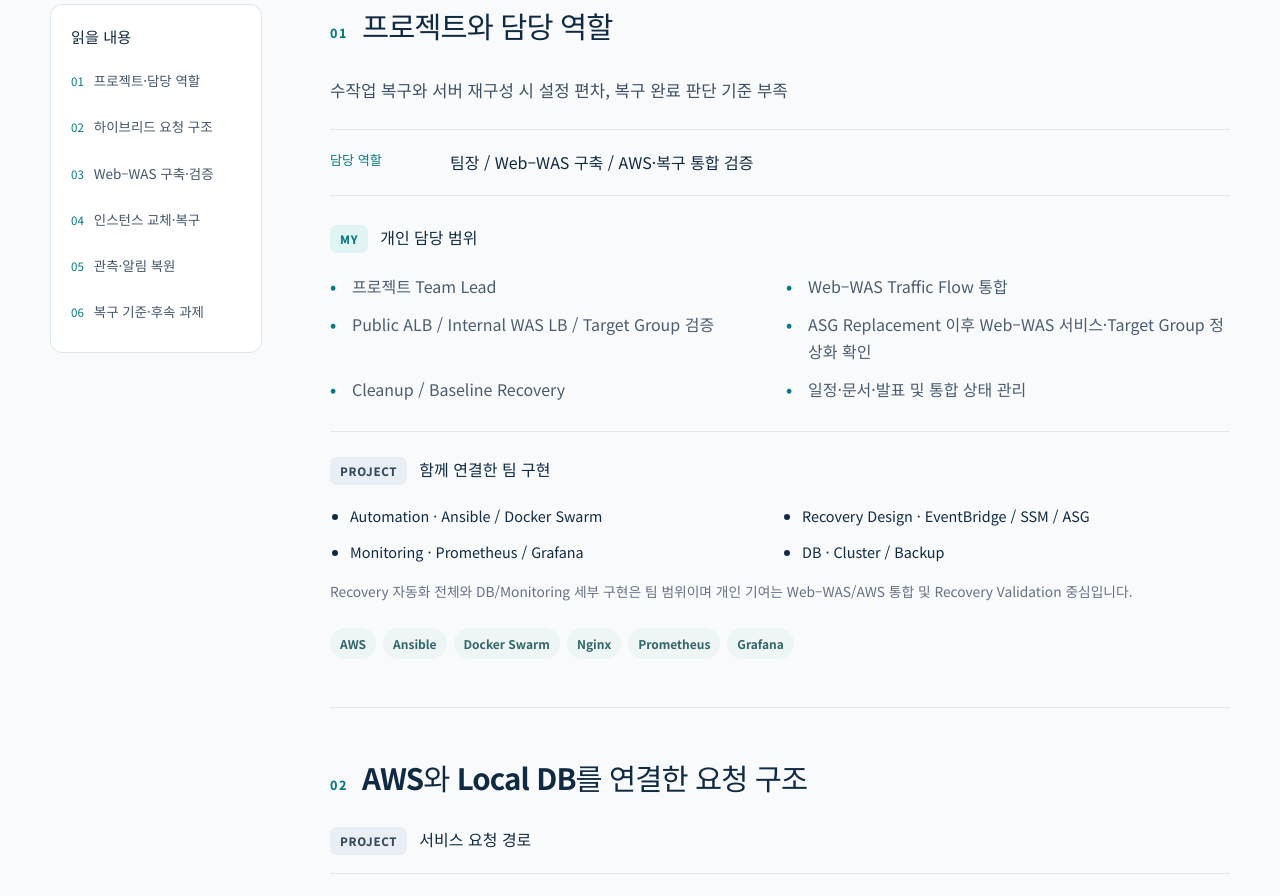
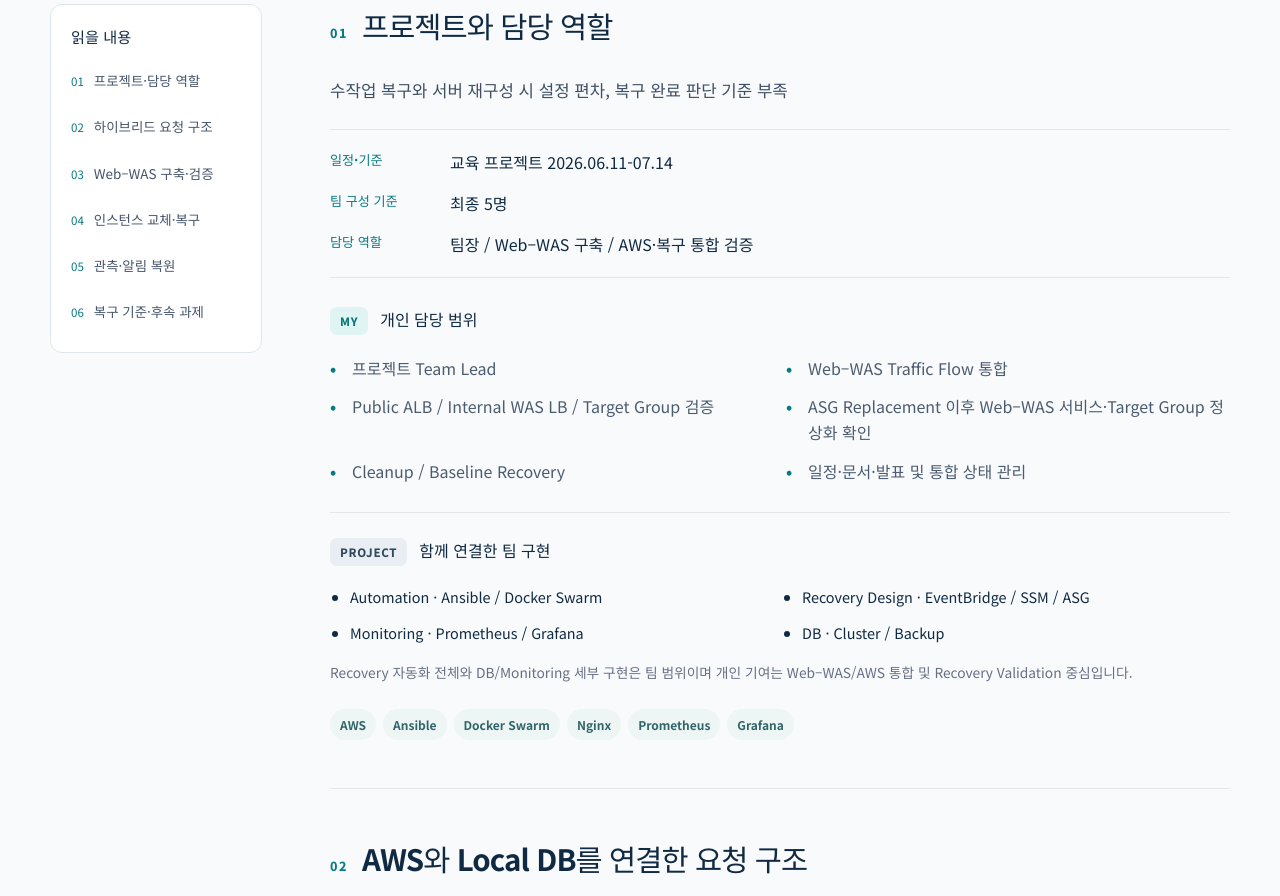
Before and after one commit to wkfkeha784-pixel/cloud-infra-portfolio, a React (Vite) app: page /projects/bluebell in a window 1280 px wide. Shown: the part 900-1796 px from the top of the page. Built offline with nearby package versions, Linux system fonts and the light colour scheme.

Commit message:
feat: show scoped project dates, team context and personal roles

```diff
--- /dev/null
+++ b/src/components/ProjectMetadata.tsx
@@ -0,0 +1,21 @@
+import type { Project } from '../data/projects'
+import '../styles/project-metadata.css'
+
+export default function ProjectMetadata({ project }: { project: Project }) {
+  return (
+    <dl className="project-metadata" aria-label="프로젝트 일정·팀 구성·담당 역할">
+      <div>
+        <dt>일정·기준</dt>
+        <dd>{project.metadata.timeline}</dd>
+      </div>
+      <div>
+        <dt>팀 구성 기준</dt>
+        <dd>{project.metadata.team}</dd>
+      </div>
+      <div>
+        <dt>담당 역할</dt>
+        <dd>{project.metadata.role ?? project.home.role}</dd>
+      </div>
+    </dl>
+  )
+}
--- a/src/data/projects.ts
+++ b/src/data/projects.ts
@@ -26,6 +26,11 @@ export type Project = {
   subtitle: string
   problem: string
   role: string
+  metadata: {
+    timeline: string
+    team: string
+    role?: string
+  }
   summary: string
   tags: string[]
   home: {
@@ -59,6 +64,11 @@ export const projects: Project[] = [
     slug: 'durian',
     order: '01',
     name: 'Team Durian',
+    metadata: {
+      timeline: '2026.07.15-08.18',
+      team: '최종 3명',
+      role: '팀원 · Kafka/KEDA·모니터링·복구 검증',
+    },
     subtitle: '수강신청 폭주 대응을 위한 대기열 오토스케일링 플랫폼',
     problem: '갑작스러운 수강신청 요청이 애플리케이션과 DB로 한꺼번에 전달되는 상황',
     role: 'Kubernetes·Redis/Kafka/KEDA 운영 / 모니터링 인수·재구성 / Terraform 복구 검증',
@@ -184,6 +194,10 @@ export const projects: Project[] = [
     slug: 'bluebell',
     order: '02',
     name: 'Bluebell',
+    metadata: {
+      timeline: '교육 프로젝트 2026.06.11-07.14',
+      team: '최종 5명',
+    },
     subtitle: 'AWS Web/WAS + Local DB 하이브리드 3-Tier 인프라',
     problem: '수작업 복구와 서버 재구성 시 설정 편차, 복구 완료 판단 기준 부족',
     role: '팀장 / Web–WAS 구축 / AWS·복구 통합 검증',
@@ -311,6 +325,11 @@ export const projects: Project[] = [
     slug: 'onereport',
     order: '03',
     name: 'OneReport',
+    metadata: {
+      timeline: '2026.08.19-08.21 해커톤',
+      team: '역할표 8명 · Backend 공동 2명',
+      role: 'Backend 공동 / 도메인·DB·기관 배정·API 계약·규칙 기반 분석',
+    },
     subtitle: '복합사고 다기관 공동대응 운영 플랫폼',
     problem: '기관별 배정·상태·이력이 분리되면 전체 대응 상황을 파악하기 어려운 문제',
     role: 'Backend / 도메인·DB·기관 배정·API 계약·규칙 기반 분석',
@@ -407,6 +426,10 @@ export const projects: Project[] = [
     slug: 'labbit',
     order: '04',
     name: 'Labbit',
+    metadata: {
+      timeline: '개발 착수안 2026.09.17 · 수록 PR 10.07-10.15 · 검증 기준 2026.10.16',
+      team: '9/17 착수안 팀 구성표 8명(개발 4 / 운영 4)',
+    },
     status: 'IN PROGRESS · 2026-10-16',
     subtitle: 'OpenStack 기반 가상 실습 플랫폼',
     problem: '여러 VM을 사용하는 실습환경의 상태·권한·오류를 브라우저 화면에서 안전하게 표현해야 하는 문제',
--- a/src/pages/BluebellDetail.tsx
+++ b/src/pages/BluebellDetail.tsx
@@ -2,6 +2,7 @@ import EvidenceGuide from '../components/EvidenceGuide'
 import type { ReactNode } from 'react'
 import { Link } from 'react-router-dom'
 import Badge from '../components/Badge'
+import ProjectMetadata from '../components/ProjectMetadata'
 import { bluebellReading } from '../data/bluebellReading'
 import type { EvidenceSnapshot, Project } from '../data/projects'
 
@@ -97,7 +98,7 @@ export default function BluebellDetail({ project }: { project: Project }) {
         <div className="bluebell-content">
           <ReadingSection section={overview}>
             <p className="bluebell-intro">{project.problem}</p>
-            <dl className="bluebell-role"><dt>담당 역할</dt><dd>{project.home.role}</dd></dl>
+            <ProjectMetadata project={project} />
             <div className="bluebell-subheading"><Badge>MY</Badge><h3>개인 담당 범위</h3></div>
             <ul className="check-list bluebell-contributions">{project.myContributions.map((item) => <li key={item}>{item}</li>)}</ul>
             <div className="bluebell-team-scope">
--- a/src/pages/DurianDetail.tsx
+++ b/src/pages/DurianDetail.tsx
@@ -2,6 +2,7 @@ import EvidenceGuide from '../components/EvidenceGuide'
 import type { ReactNode } from 'react'
 import { Link } from 'react-router-dom'
 import Badge from '../components/Badge'
+import ProjectMetadata from '../components/ProjectMetadata'
 import { durianReading, type EvidenceSnapshot, type Project } from '../data/projects'
 
 type ReadingSection = typeof durianReading.sections[number]
@@ -102,10 +103,7 @@ export default function DurianDetail({ project }: { project: Project }) {
         <div className="durian-content">
           <CaseSection section={overview}>
             <p className="durian-intro">{project.problem}</p>
-            <dl className="durian-role">
-              <dt>담당 역할</dt>
-              <dd>{project.home.role}</dd>
-            </dl>
+            <ProjectMetadata project={project} />
             <div className="durian-subheading"><Badge>MY</Badge><h3>개인 담당 범위</h3></div>
             <ul className="check-list durian-contributions">
               {project.myContributions.map((item) => <li key={item}>{item}</li>)}
--- a/src/pages/LabbitDetail.tsx
+++ b/src/pages/LabbitDetail.tsx
@@ -2,6 +2,7 @@ import EvidenceGuide from '../components/EvidenceGuide'
 import type { ReactNode } from 'react'
 import { Link } from 'react-router-dom'
 import Badge from '../components/Badge'
+import ProjectMetadata from '../components/ProjectMetadata'
 import { labbitReading } from '../data/labbitReading'
 import type { EvidenceSnapshot, Project } from '../data/projects'
 import '../styles/labbit.css'
@@ -68,7 +69,7 @@ export default function LabbitDetail({ project }: { project: Project }) {
         <div className="bluebell-content">
           <ReadingSection section={overview}>
             <p className="bluebell-intro">{project.problem}</p>
-            <dl className="bluebell-role"><dt>담당 역할</dt><dd>{project.role}</dd></dl>
+            <ProjectMetadata project={project} />
             <div className="bluebell-subheading"><Badge>MY</Badge><h3>개인 담당 범위</h3></div>
             <ul className="check-list bluebell-contributions">{project.myContributions.map((item) => <li key={item}>{item}</li>)}</ul>
             <div className="tags" aria-label="Labbit 기술 스택">{project.tags.map((tag) => <span key={tag}>{tag}</span>)}</div>
--- a/src/pages/OneReportDetail.tsx
+++ b/src/pages/OneReportDetail.tsx
@@ -2,6 +2,7 @@ import EvidenceGuide from '../components/EvidenceGuide'
 import type { ReactNode } from 'react'
 import { Link } from 'react-router-dom'
 import Badge from '../components/Badge'
+import ProjectMetadata from '../components/ProjectMetadata'
 import { onereportReading } from '../data/onereportReading'
 import type { EvidenceSnapshot, Project } from '../data/projects'
 import '../styles/onereport.css'
@@ -64,7 +65,7 @@ export default function OneReportDetail({ project }: { project: Project }) {
         <div className="bluebell-content">
           <ReadingSection section={overview}>
             <p className="bluebell-intro">{project.problem}</p>
-            <dl className="bluebell-role"><dt>담당 역할</dt><dd>{project.home.role}</dd></dl>
+            <ProjectMetadata project={project} />
             <div className="bluebell-subheading"><Badge>MY</Badge><h3>개인 담당 범위</h3></div>
             <ul className="check-list bluebell-contributions">{project.myContributions.map((item) => <li key={item}>{item}</li>)}</ul>
             <div className="tags" aria-label="OneReport 기술 스택">{project.tags.map((tag) => <span key={tag}>{tag}</span>)}</div>
--- /dev/null
+++ b/src/styles/project-metadata.css
@@ -0,0 +1,33 @@
+.project-metadata {
+  display: grid;
+  gap: 12px;
+  margin: 0 0 28px;
+  padding: 18px 0;
+  border-block: 1px solid var(--line);
+  line-height: 1.8;
+}
+
+.project-metadata > div {
+  display: grid;
+  grid-template-columns: 100px minmax(0, 1fr);
+  gap: 20px;
+}
+
+.project-metadata dt {
+  color: var(--teal);
+  font-size: 0.82rem;
+  font-weight: 700;
+}
+
+.project-metadata dd {
+  min-width: 0;
+  margin: 0;
+  color: var(--navy);
+  word-break: keep-all;
+  overflow-wrap: anywhere;
+}
+
+@media (max-width: 560px) {
+  .project-metadata { gap: 16px; }
+  .project-metadata > div { grid-template-columns: 1fr; gap: 4px; }
+}
```
Also changed, not shown: 1 other file (tests, documents, lock files or other folders).
